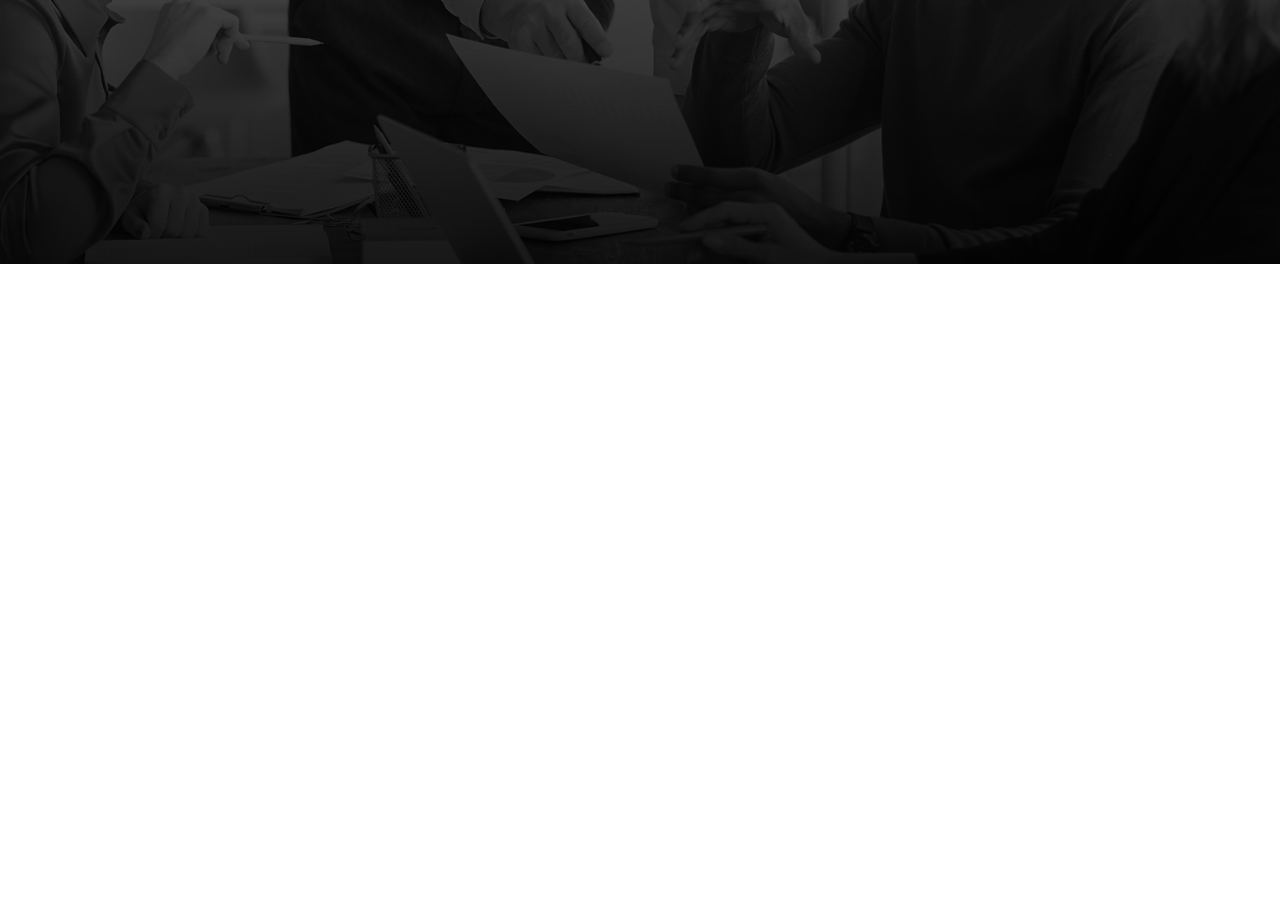
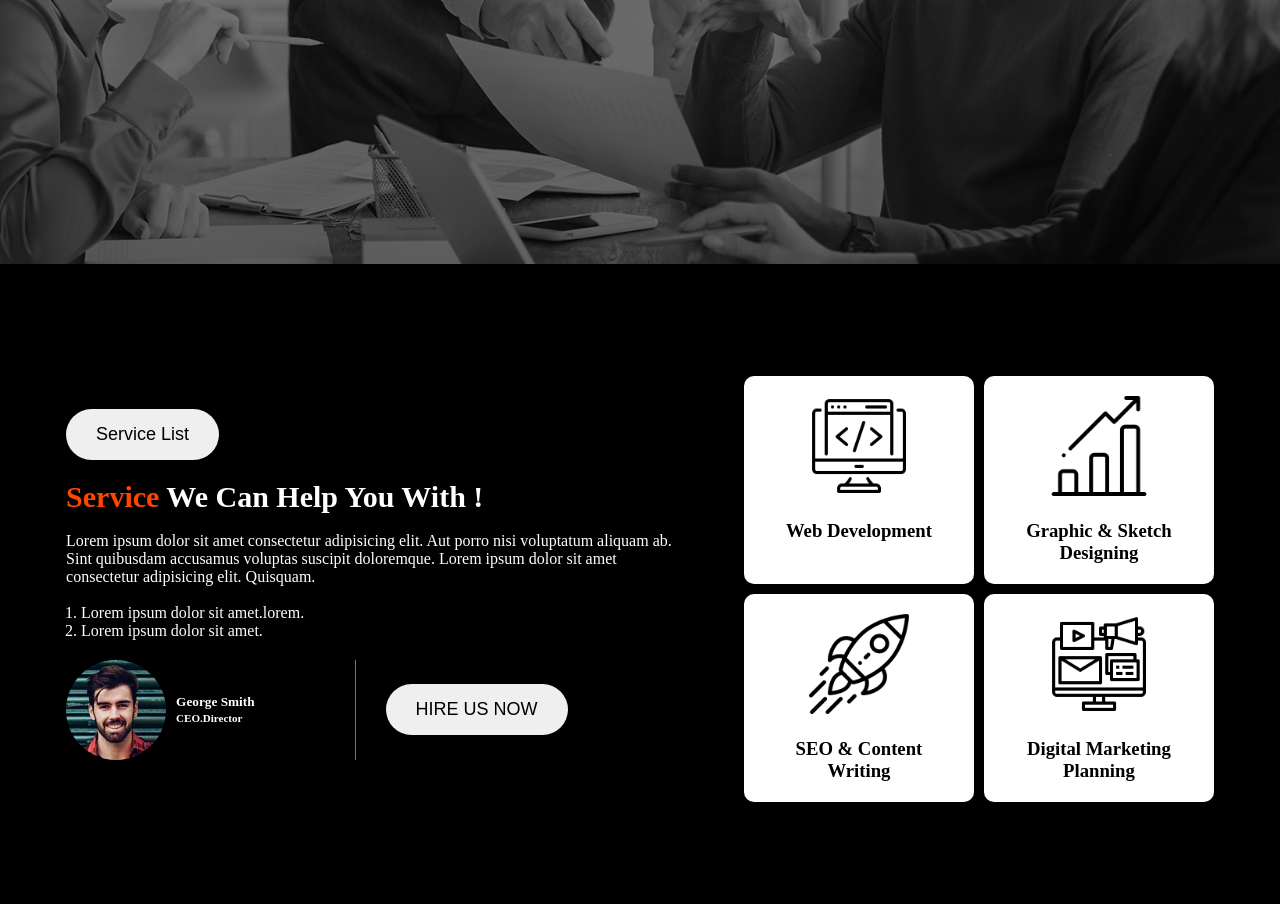
Before and after one commit to APURBA248/Digital-Agency-p-4, a plain HTML site: page index.html in a window 1280 px wide. Shown: the part 621-1525 px from the top of the page. Before the commit the page ends 885 px from the top, so only its background shows below. Drawn offline with Linux system fonts and the light colour scheme.

Commit message:
service-sec-complete

```diff
--- a/index.html
+++ b/index.html
@@ -33,8 +33,10 @@
           </h1>
           <p class="nav-banner-text">
             Lorem ipsum dolor sit amet consectetur adipisicing elit. Aut porro
-              nisi voluptatum aliquam ab.<br>  Sint quibusdam accusamus   voluptas
-              suscipit doloremque.  Lorem ipsum dolor sit amet<br> consectetur   adipisicing elit. Quisquam.
+            nisi voluptatum aliquam ab.<br />
+            Sint quibusdam accusamus voluptas suscipit doloremque. Lorem ipsum
+            dolor sit amet<br />
+            consectetur adipisicing elit. Quisquam.
           </p>
           <button class="btn bg-primary">DISCOVER MORE</button>
           <button class="btn">HIRE US NOW</button>
@@ -43,6 +45,56 @@
       <!-- nav banner end  -->
     </header>
     <main>
+      <section class="Service-container">
+        <div class="service-info">
+          <button class="btn service-btn">Service List</button>
+          <h2 class="service-title">
+            <span class="primary">Service</span> We Can Help You With !
+          </h2>
+          <br />
+          <p class="service-text">
+            Lorem ipsum dolor sit amet consectetur adipisicing elit. Aut porro
+            nisi voluptatum aliquam ab.<br />
+            Sint quibusdam accusamus voluptas suscipit doloremque. Lorem ipsum
+            dolor sit amet<br />
+            consectetur adipisicing elit. Quisquam.
+          </p>
+          <br />
+          <ol class="service-list">
+            <li>Lorem ipsum dolor sit amet.lorem.</li>
+            <li>Lorem ipsum dolor sit amet.</li>
+          </ol>
+          <div class="author-container">
+            <div class="profile-container">
+                <img class="author-img" src="./image/author.jpg" alt="">
+                <h5 class="author-info">George Smith <br> <small>CEO.Director</small></h5>
+            </div>
+            <button class=" btn service-btn">HIRE US NOW</button>
+          </div>
+        </div>
+        <div class="service-image">
+          <div class="all-box">
+            <div class="box">
+              <img class="service-icon" src="./icons/coding.png" alt="" />
+              <h3>Web Development</h3>
+            </div>
+            <div class="box">
+              <img class="service-icon" src="./icons/bar-chart.png" alt="" />
+              <h3>Graphic & Sketch Designing</h3>
+            </div>
+          </div>
+          <div class="all-box">
+            <div class="box">
+              <img class="service-icon" src="./icons/startup.png" alt="" />
+              <h3>SEO & Content Writing</h3>
+            </div>
+            <div class="box">
+              <img class="service-icon" src="./icons/digital-marketing.png" alt="" />
+              <h3>Digital Marketing Planning</h3>
+            </div>
+          </div>
+        </div>
+      </section>
 
     </main>
     <footer></footer>
--- a/style.css
+++ b/style.css
@@ -27,7 +27,7 @@
 /* nav banner start  */
 .nav-banner-container{
     color: white;
-    background-image: url('./image/background.jpg'),linear-gradient(rgba(0,0,0,0.4),rgba(0,0,0,0.9));
+    background-image: url('./image/background.jpg'),linear-gradient(rgba(0,0,0,0.4),rgba(0,0,0,0.6));
     height: 100vh;
     background-position: center;
     background-repeat: no-repeat;
@@ -61,3 +61,67 @@
     color: white;
 }
 /* nav banner end  */
+.Service-container{
+    display: flex;
+    background-color: black;
+    color: white;
+    justify-content: space-around;
+    align-items: center;
+    padding: 30px;
+    height: 80vh;
+}
+.service-btn{
+    border-radius: 30px;
+    font-size: 18px;
+}
+.service-title{
+    font-size: 30px;
+    color: white;
+    margin-top: 20px;
+}
+.service-text{
+    font-size: 16px;
+}
+.service-list{
+    margin-left: 15px;
+}
+.author-container{
+    display: flex;
+    margin-top: 20px;
+    align-items: center;
+    gap: 30px;
+}
+.author-img{
+    width: 100px;
+    height: 100px;
+    border-radius:50%;
+}
+.author-info{
+    margin-left: 10px;
+}
+.profile-container{
+    display: flex;
+    align-items: center;
+    border-right: 1px solid orangered;
+    padding-right: 100px;
+
+
+}
+.service-icon{
+    width: 100px;
+    margin-bottom: 20px;
+}
+.box{
+    background-color: white;
+    padding: 20px;
+    color: black;
+    text-align: center;
+    border-radius: 10px;
+    width: 230px;
+
+}
+.all-box{
+    display: flex;
+    gap: 10px;
+    margin-top: 10px;
+}
```
Lines whose indentation alone changed are shown as unchanged.
